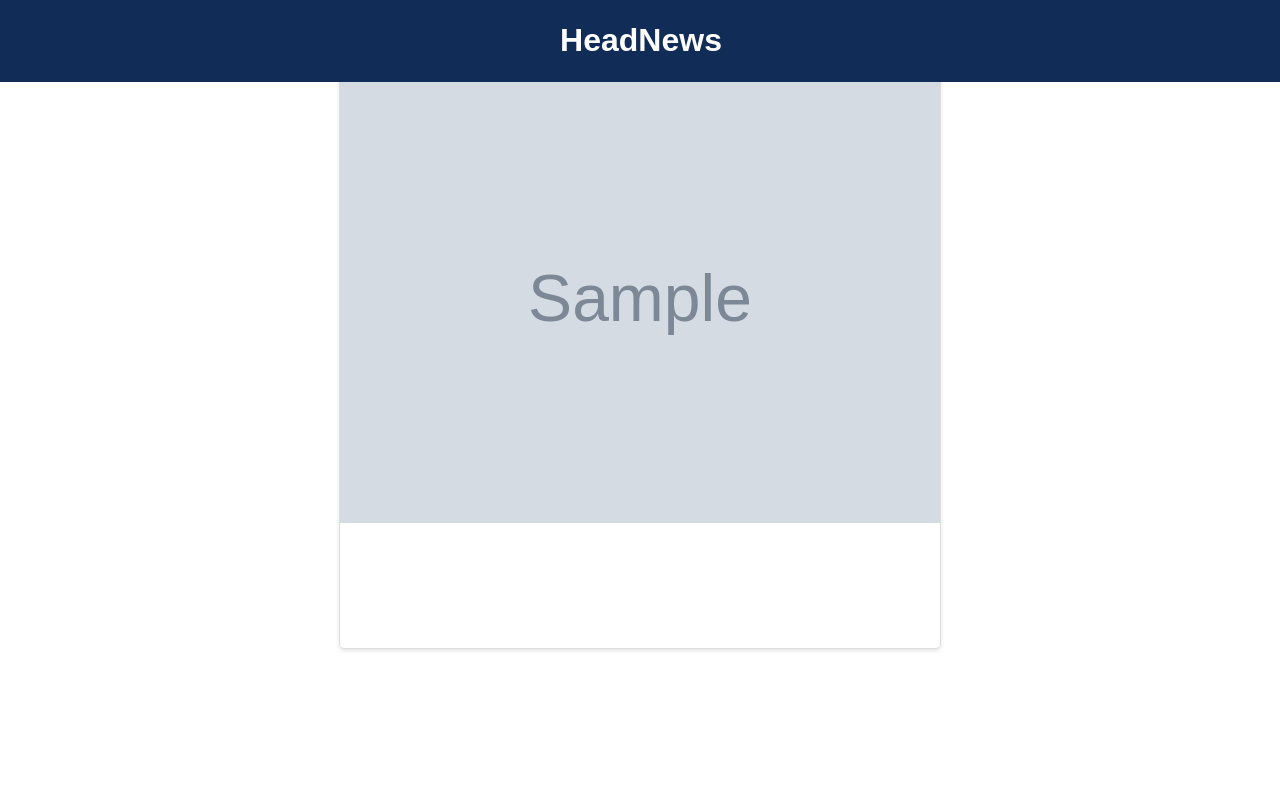
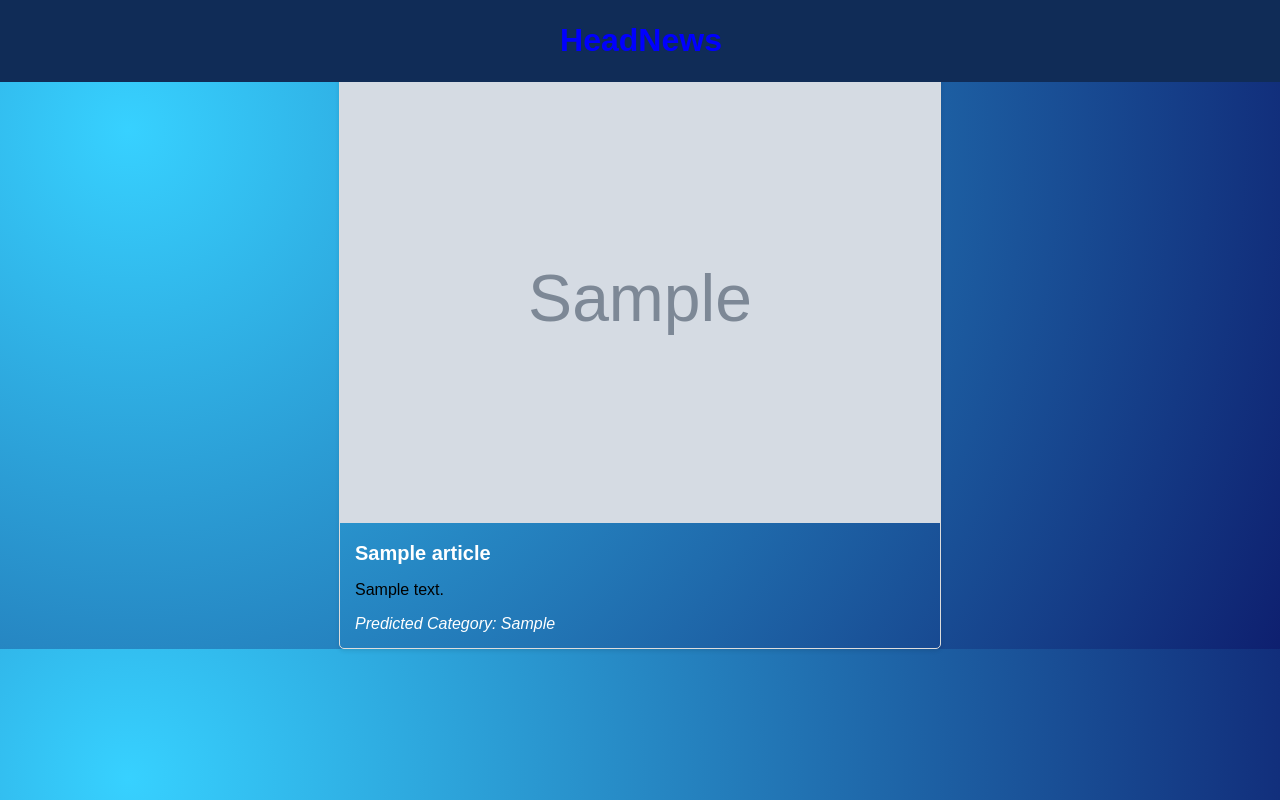
Before and after one commit to shakkoor/NewsAnalysis, a Flask app: template templates/index.html in a window 1280 px wide. Run offline with Flask 3, Linux system fonts and the light colour scheme; the template is opened without the code that fills it: most values are stand-ins (such as "Sample title", 1, 10 or a date in 2020); grey boxes marked "Sample" are stand-in pictures.

Commit message:
Update index.html

```diff
--- a/templates/index.html
+++ b/templates/index.html
@@ -8,14 +8,14 @@ body {
     font-family: Arial, sans-serif;
     margin: 20px;
 
-    background: green(circle at 10% 20%, rgb(55, 209, 255) 0%, rgb(14, 31, 111) 100.2%);
+    background: radial-gradient(circle at 10% 20%, rgb(55, 209, 255) 0%, rgb(14, 31, 111) 100.2%);
 }
 p,h2{
-    color: white;
+    color: black;
 }
 
 h1 {
-    color: white;
+    color: blue;
     text-align: center;
 }
 
```
